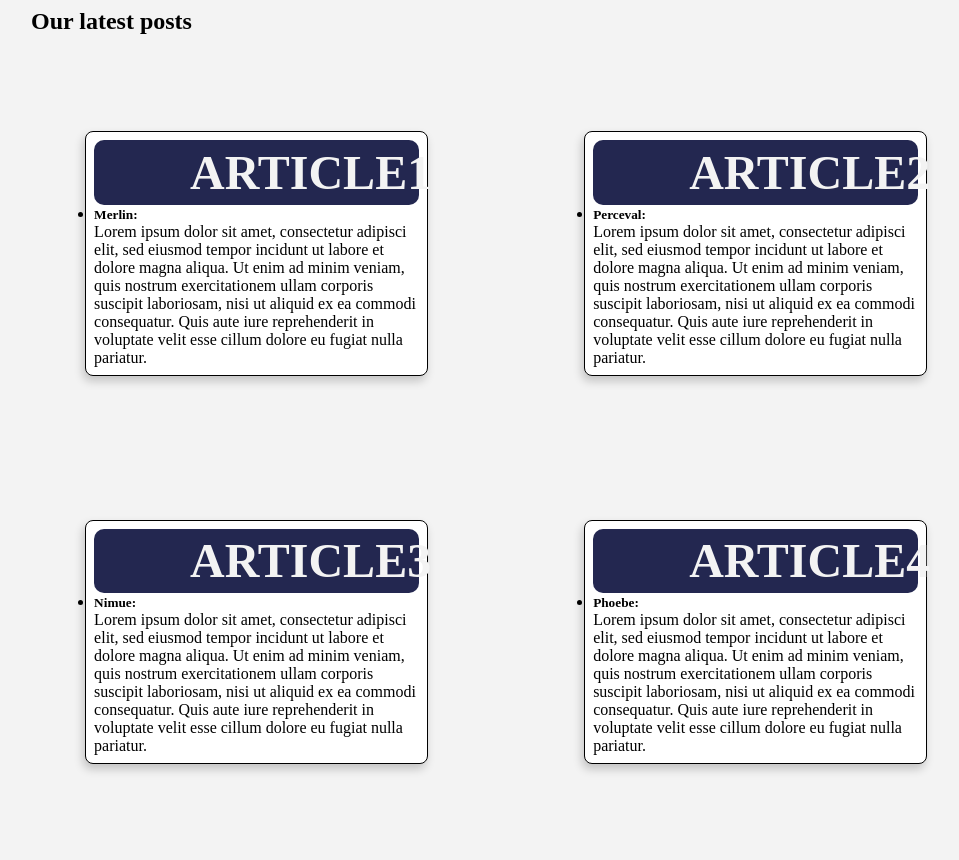
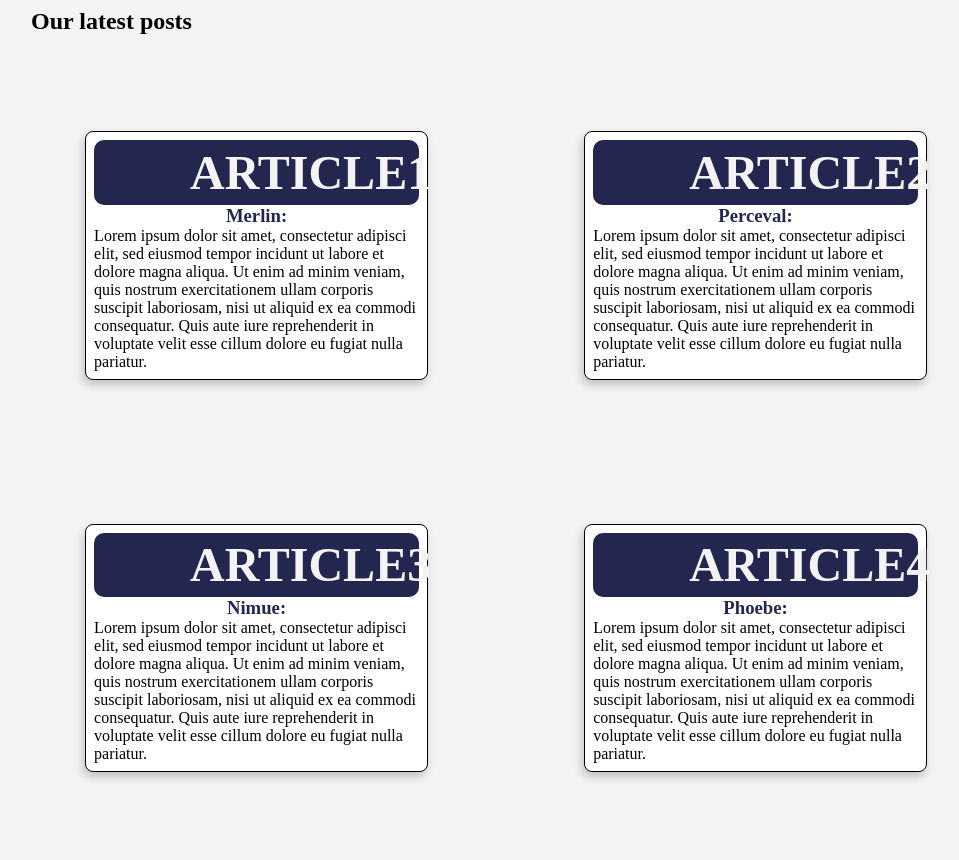
Before and after one commit to APauquin/wild-project-catWatch, a PHP site: page /articles.php in a window 1360 px wide. Shown: the whole page, without its empty margins (397-1356 px from the left). Before the commit the page ends 772 px from the top, so only its background shows below. Run offline with PHP 8.4, Linux system fonts and the light colour scheme; some web fonts are replaced.

Commit message:
modif articles

```diff
--- a/articles.php
+++ b/articles.php
@@ -17,51 +17,52 @@
         <section class="last-posts" id="last-posts">
             <h2>Our latest posts</h2>
 
-            <article>
+            <article class="article1">
                 <h2>Article1</h2>
+
                 <ul>
-                        <li>
-                            <h5>Merlin:</h5>
+
+                            <h3>Merlin:</h3>
                             <p>
                                 Lorem ipsum dolor sit amet, consectetur adipisci elit, sed eiusmod tempor incidunt ut labore et dolore magna aliqua. Ut enim ad minim veniam, quis nostrum exercitationem ullam corporis suscipit laboriosam, nisi ut aliquid ex ea commodi consequatur. Quis aute iure reprehenderit in voluptate velit esse cillum dolore eu fugiat nulla pariatur.
                             </p>
-                        </li>
+
 
                     </ul>
             </article>
-            <article>
+            <article class="article2">
                 <h2>Article2</h2>
                  <ul>
-                        <li>
-                            <h5>Perceval:</h5>
+
+                            <h3>Perceval:</h3>
                             <p>
                                 Lorem ipsum dolor sit amet, consectetur adipisci elit, sed eiusmod tempor incidunt ut labore et dolore magna aliqua. Ut enim ad minim veniam, quis nostrum exercitationem ullam corporis suscipit laboriosam, nisi ut aliquid ex ea commodi consequatur. Quis aute iure reprehenderit in voluptate velit esse cillum dolore eu fugiat nulla pariatur.
                             </p>
-                        </li>
+
 
                     </ul>
             </article>
-            <article>
+            <article class="article3">
                 <h2>Article3</h2>
                  <ul>
-                        <li>
-                            <h5>Nimue:</h5>
+
+                            <h3>Nimue:</h3>
                             <p>
                                 Lorem ipsum dolor sit amet, consectetur adipisci elit, sed eiusmod tempor incidunt ut labore et dolore magna aliqua. Ut enim ad minim veniam, quis nostrum exercitationem ullam corporis suscipit laboriosam, nisi ut aliquid ex ea commodi consequatur. Quis aute iure reprehenderit in voluptate velit esse cillum dolore eu fugiat nulla pariatur.
                             </p>
-                        </li>
+
 
                     </ul>
             </article>
-            <article>
+            <article class="article4">
                 <h2>Article4</h2>
                  <ul>
-                        <li>
-                            <h5>Phoebe:</h5>
+
+                            <h3>Phoebe:</h3>
                             <p>
                                 Lorem ipsum dolor sit amet, consectetur adipisci elit, sed eiusmod tempor incidunt ut labore et dolore magna aliqua. Ut enim ad minim veniam, quis nostrum exercitationem ullam corporis suscipit laboriosam, nisi ut aliquid ex ea commodi consequatur. Quis aute iure reprehenderit in voluptate velit esse cillum dolore eu fugiat nulla pariatur.
                             </p>
-                        </li>
+
 
                     </ul>
             </article>
--- a/assets-css/styleArticles.css
+++ b/assets-css/styleArticles.css
@@ -15,6 +15,12 @@
     margin: 0 auto 2rem;
     max-width: 65ch;
   }
+  section h3{
+    text-align: center;
+    font-weight: bold;
+    color: #232750;
+
+  }
 
   section > article {
     display: inline-block;
@@ -24,6 +30,7 @@
     color: var(--primary);
     border: 1px solid;
     box-shadow: -2px 5px 10px rgb(0 0 0 / 20%);
+
   }
 
   section.last-posts {
@@ -49,3 +56,12 @@
   section.last-posts h2 {
     grid-column: 1 / -1;
   }
+  img.robot {
+    width: 10%;
+height: auto;
+max-height: 45%;
+padding: 10px;
+border-radius: 20px;
+object-fit: cover;
+object-position: top;
+  }
```
